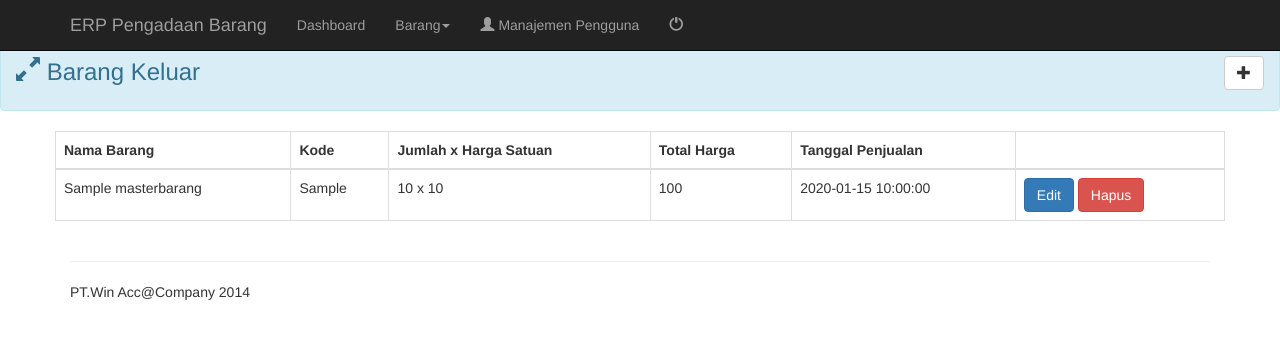
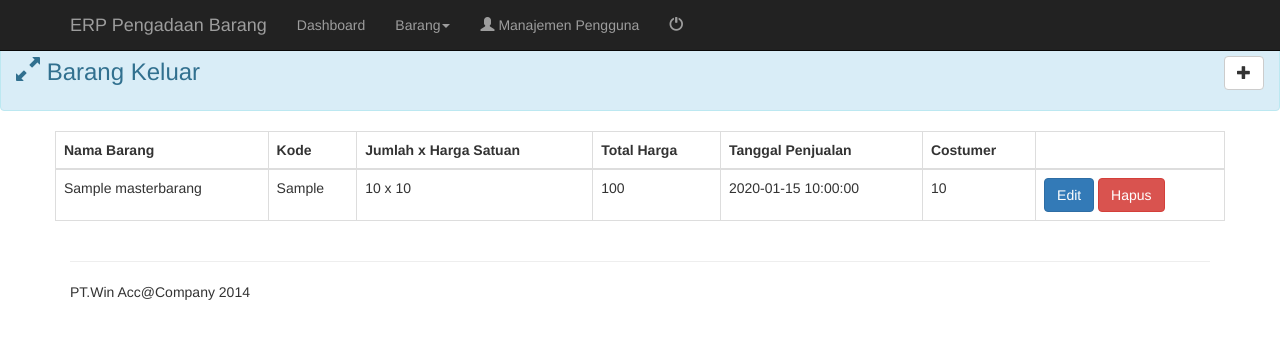
Before and after one commit to kursen/stokbarang, a PHP site: page /View/brgkeluar.php in a window 1280 px wide. Shown: the top 351 px of the page. Run offline with PHP 8.4, Linux system fonts and the light colour scheme; the visitor is signed in with stand-in values (Sample User, id 1); tables that the repository leaves empty or names only in its code hold one stand-in row (values such as "Sample post"); some libraries are stand-ins or nearby versions.

Commit message:
komit terbaru

```diff
--- a/Controller/savebrgkeluar.php
+++ b/Controller/savebrgkeluar.php
@@ -6,16 +6,16 @@ $kodebrg = $_POST['kode_barang'];
 $tgl = $_POST['tanggal_penjualan'];
 $harga = $_POST['harga_penjualan'];
 $jumlah = $_POST['jumlah'];
-$pelanggan = $_POST['pelanggan'];
+$costumer = $_POST['costumer'];
 $query='';
 if($notransaksi==0){
-	$query = "insert into penjualan_barang(kode_barang,harga_penjualan,tanggal_penjualan,jumlah,pelanggan) values ('$kodebrg','$harga','$tgl','$jumlah','$pelanggan')";
+	$query = "insert into penjualan_barang(kode_barang,harga_penjualan,tanggal_penjualan,jumlah,costumer) values ('$kodebrg','$harga','$tgl','$jumlah','$costumer')";
 }else{
 	$query="update penjualan_barang set kode_barang='$kodebrg',
 	tanggal_penjualan='$tgl',
 	harga_penjualan='$harga',
 	jumlah='$jumlah',
-	pelanggan ='$pelanggan'
+	pelanggan ='$costumer'
 	where no_transaksipenjualan=$notransaksi";
 }
 $action = mysqli_query($connection,$query);
--- a/Model/config.php
+++ b/Model/config.php
@@ -2,7 +2,7 @@
 $hostname ='localhost';//hostname
 $dbname ='stokbarang';
 $username='root';
-$password='root';
+$password='';
 //koneksi ke database
 $connection=mysqli_connect($hostname,$username,$password,$dbname) or DIE('Koneksi ke Server Gagal');
 //koneksi ke database
--- a/View/Index.php
+++ b/View/Index.php
@@ -124,8 +124,7 @@ require("layout/header.php");
 
 	  <?php
 		$querysaldo = mysqli_query($connection,"select masterbarang.kode_barang,masterbarang.nama_barang,ifnull(penerimaan_barang.jumlah,0) as jumlahmasuk,ifnull(penjualan_barang.jumlah,0) as jumlahkeluar,
-ifnull(retur_barang.jumlah_retur,0) as jumlahretur,
-ifnull(ifnull(penerimaan_barang.jumlah-penjualan_barang.jumlah,0)+retur_barang.jumlah_retur,0) as saldo from masterbarang left join
+ifnull(retur_barang.jumlah_retur,0) as jumlahretur,ifnull(ifnull(penerimaan_barang.jumlah,0)-ifnull(penjualan_barang.jumlah,0),0) as saldo from masterbarang left join
 penerimaan_barang on
 masterbarang.kode_barang = penerimaan_barang.kode_barang
 left join penjualan_barang on masterbarang.kode_barang = penjualan_barang.kode_barang
--- a/View/brgkeluar.php
+++ b/View/brgkeluar.php
@@ -17,7 +17,7 @@ include('layout/header.php');
 	<!--end of jumbotron-->
 	<?php
 	require("../Model/config.php");
-	$queryselect = mysqli_query($connection,"select masterbarang.nama_barang,penjualan_barang.no_transaksipenjualan,
+	$queryselect = mysqli_query($connection,"select masterbarang.nama_barang,penjualan_barang.costumer,penjualan_barang.no_transaksipenjualan,
 penjualan_barang.kode_barang,(penjualan_barang.harga_penjualan * penjualan_barang.jumlah) as totalharga,penjualan_barang.jumlah,penjualan_barang.harga_penjualan,
 penjualan_barang.tanggal_penjualan from penjualan_barang inner join masterbarang on penjualan_barang.kode_barang = masterbarang.kode_barang");
 	?>
@@ -42,6 +42,7 @@ penjualan_barang.tanggal_penjualan from penjualan_barang inner join masterbarang
 			<th>
 				Tanggal Penjualan
 			</th>
+			<th>Costumer</th>
 			<th>
 
 			</th>
@@ -73,6 +74,9 @@ penjualan_barang.tanggal_penjualan from penjualan_barang inner join masterbarang
 		<?php print $data['tanggal_penjualan']; ?>
 		</td>
 		<td>
+		<?php print $data['costumer']; ?>
+		</td>
+		<td>
 		<a class="btn btn-primary" href="../View/pengeluaran.php?id=<?php print $data['no_transaksipenjualan']; ?>">Edit</a> <a class="btn btn-danger" href="../Controller/HapusBrgKlr.php?id=<?php print $data['no_transaksipenjualan']; ?>" onclick="return confirm(Yakin?)">Hapus</a>
 		</td>
 		</tr>
--- a/View/layout/datetimepicker.php
+++ b/View/layout/datetimepicker.php
@@ -4,7 +4,9 @@
 <script type="text/javascript" src="../Content/bootstrapdatetimepicker/bootstrap-datetimepicker.min.js"></script>
 <script type='text/javascript'>
 $(document).ready(function(){
-	$('#dtpicker').datetimepicker();
+	$('#dtpicker').datetimepicker({
+		format:'YYYY-MM-DD'
+	});
 });
 
 </script>
--- a/View/pengeluaran.php
+++ b/View/pengeluaran.php
@@ -71,7 +71,7 @@ include('layout/datetimepicker.php');
   <div class="form-group">
     <label for="" class="col-sm-2 control-label">Pelanggan</label>
     <div class="col-sm-3">
-      <input type="text" class="form-control" name="pelanggan" value="<?php print $lists['pelanggan']; ?>" required>
+      <input type="text" class="form-control" name="costumer" value="<?php print $lists['costumer']; ?>" required>
 	</div>
   </div>
   <div class="form-group">
```
